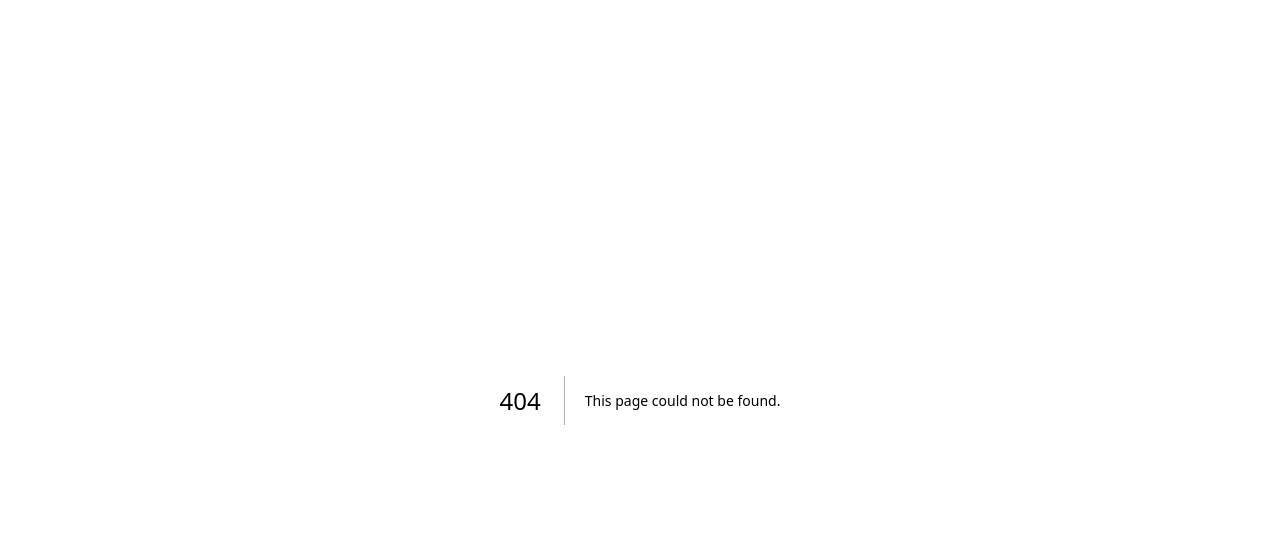
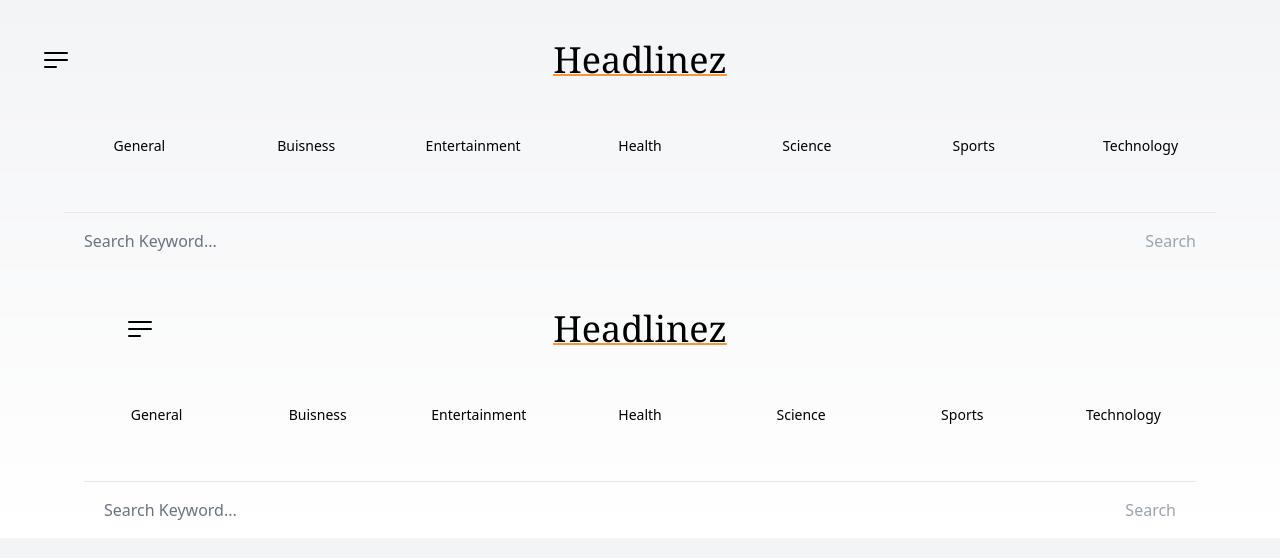
Before and after one commit to Bobbyjsx/next-news, a Next.js app: page /header in a window 1280 px wide. Before the commit this address had no page. Shown: the top 558 px of the page. Built offline with nearby package versions, Linux system fonts and the light colour scheme.

Commit message:
feat: Header

```diff
--- /dev/null
+++ b/constants.ts
@@ -0,0 +1,9 @@
+export const categories: Category[] = [
+    "General",
+    "buisness",
+    "entertainment",
+    "health",
+    "science",
+    "sports",
+    "technology"
+]
--- a/package.json
+++ b/package.json
@@ -9,12 +9,14 @@
     "lint": "next lint"
   },
   "dependencies": {
+    "@heroicons/react": "^2.0.17",
     "@types/node": "18.15.11",
     "@types/react": "18.0.35",
     "@types/react-dom": "18.0.11",
     "autoprefixer": "10.4.14",
     "eslint": "8.38.0",
     "eslint-config-next": "13.3.0",
+    "heroicons": "^2.0.17",
     "next": "13.3.0",
     "postcss": "8.4.21",
     "react": "18.2.0",
--- a/src/app/globals.css
+++ b/src/app/globals.css
@@ -1,6 +1,12 @@
 @tailwind base;
 @tailwind components;
 @tailwind utilities;
+
+@layer components {
+	.navlink {
+		@apply hover:underline decoration-orange-500 text-center decoration-2 active:underline underline-offset-8 rounded-full p-4 cursor-pointer hover:font-bold capitalize hover:scale-110 transition-all duration-200 ease-out;
+	}
+}
 
 :root {
 	--foreground-rgb: 0, 0, 0;
--- /dev/null
+++ b/src/app/header/NavLink.tsx
@@ -0,0 +1,12 @@
+import Link from "next/link";
+
+interface Props {
+	category: string;
+	isActive: boolean;
+}
+
+const NavLink = ({ category, isActive }: Props) => {
+  return <Link href={`/news/${category}`} className={`navlink ${isActive && "underline decoration-orange ring-offset-4 font-bold"}`}>{category}</Link>;
+};
+
+export default NavLink;
--- /dev/null
+++ b/src/app/header/NavLinks.tsx
@@ -0,0 +1,27 @@
+"use client"
+import NavLink from "./NavLink";
+import {usePathname} from "next/navigation"
+import { categories } from "../../../constants";
+
+
+const NavLinks = () => {
+  const pathName = usePathname()
+  const isActive = (path: string) => {
+    return  pathName?.split("/").pop() === path;
+  }
+	return (
+		<nav className=" grid grid-cols-4 md:grid-cols-7 text-xs md:text-sm gap-4 pb-10 max-w-6xl mx-auto border-b">
+			{categories.map((category) => {
+				return (
+					<NavLink
+						key={category}
+						category={category}
+						isActive={isActive(category)}
+					/>
+				);
+			})}
+		</nav>
+	);
+};
+
+export default NavLinks;
--- /dev/null
+++ b/src/app/header/SearchBox.tsx
@@ -0,0 +1,37 @@
+"use client";
+import { useRouter } from "next/navigation";
+import { FormEvent, useState } from "react";
+
+const SearchBox = () => {
+  const [input, setInput] = useState<string>('')
+  const router = useRouter()
+
+	const handleSubmit = (e: FormEvent<HTMLFormElement>) => {
+    e.preventDefault();
+    if (!input) return;
+    router.push(`./search?term=${input}`)
+
+	};
+	return (
+		<form
+			onSubmit={handleSubmit}
+			className="max-w-6xl flex mx-auto justify-between items-center px-5">
+			<input
+				type="text"
+        name="search"
+        value={input}
+        placeholder="Search Keyword..."
+        onChange={(e) => {
+          setInput(e.target.value)
+        }}
+				className="w-full rounded-sm h-14 flex-1 placeholder-gray-500 text-gray-900 dark:text-orange-500 bg-transparent outline-none"
+			/>
+			<button
+        type="submit"
+        disabled={!input}
+				className="text-orange-400 disabled:text-gray-400">Search</button>
+		</form>
+	);
+};
+
+export default SearchBox;
--- /dev/null
+++ b/src/app/header/page.tsx
@@ -0,0 +1,25 @@
+import { Bars3BottomLeftIcon } from "@heroicons/react/24/outline";
+import Link from "next/link";
+import NavLinks from "./NavLinks";
+import SearchBox from "./SearchBox";
+
+const Header = () => {
+	return (
+		<header>
+			<div className="grid grid-cols-3 p-10 items-center">
+				<Bars3BottomLeftIcon className="h-8 w-8 cursor-pointer" />
+				<Link
+					href="/"
+					prefetch={false}
+					className="">
+					<h1 className="font-serif text-4xl text-center underline decoration-orange-400 decoration-2">Headlinez</h1>
+				</Link>
+				<div>{/* darkmode-light mode */}</div>
+            </div>
+            <NavLinks />
+            <SearchBox/>
+		</header>
+	);
+};
+
+export default Header;
--- a/src/app/layout.tsx
+++ b/src/app/layout.tsx
@@ -1,18 +1,24 @@
-import './globals.css'
+import "./globals.css";
+import Header from "./header/page";
 
 export const metadata = {
-  title: 'Headlinez',
-  description: 'Generated by create next app',
-}
+	title: "Headlinez",
+	description: "Generated by create next app",
+};
 
 export default function RootLayout({
-  children,
+	children,
 }: {
-  children: React.ReactNode
+	children: React.ReactNode;
 }) {
-  return (
-    <html lang="en">
-      <body>{children}</body>
-    </html>
-  )
+	return (
+		<html lang="en">
+			<body className="bg-gray-100 dark:bg-zinc-900 transition-all duration-700">
+				<Header />
+				<div className="max-w-6xl mx-auto px-5">
+					{children}
+				</div>
+			</body>
+		</html>
+	);
 }
```
Also changed, not shown: typings.d.ts (added, +8 -0 lines), 1 other file (tests, documents, lock files or other folders). Lines whose indentation alone changed are shown as unchanged.
